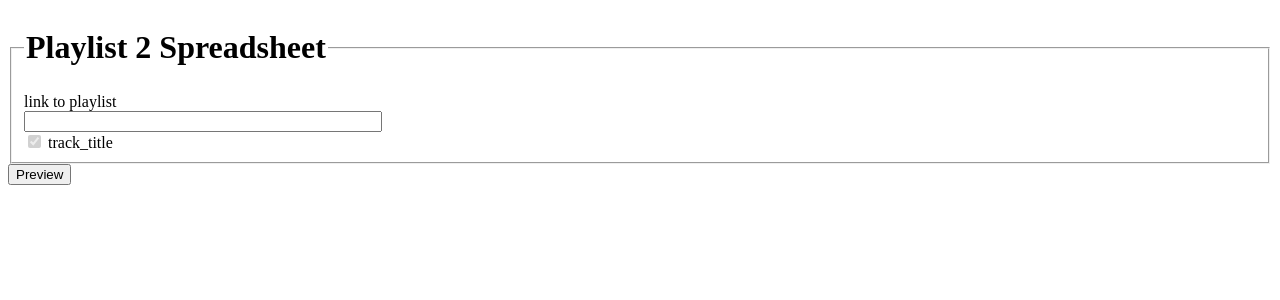
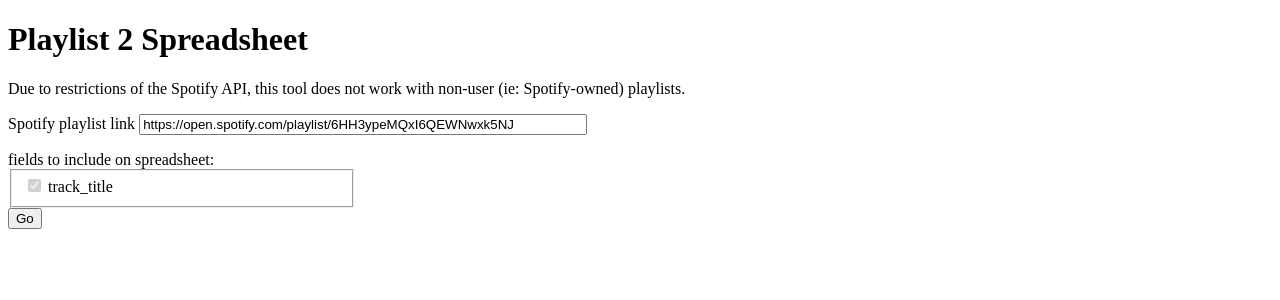
Before and after one commit to tefanodaniel/pl2spread, a Django app: template templates/pl2spread/index.html in a window 1280 px wide. Shown: the top 300 px of the page. Run offline with Django 3.2, Linux system fonts and the light colour scheme; the template is opened without the code that fills it, so the values that code supplies are empty.

Commit message:
Made some design changes to pl2spread.html

```diff
--- a/templates/pl2spread/index.html
+++ b/templates/pl2spread/index.html
@@ -7,13 +7,15 @@
     <title>Pl2Spread - Home</title>
   </head>
   <body>
-    <form name="pl2spread_form" action="{% url 'pl2spread:create_spreadsheet' %}" method="post">
+    <h1>Playlist 2 Spreadsheet</h1>
+        <p>Due to restrictions of the Spotify API, this tool does not work with non-user (ie: Spotify-owned) playlists.</p>
+        <form name="pl2spread_form" action="{% url 'pl2spread:create_spreadsheet' %}" method="post">
         {% csrf_token %}
-        <fieldset>
-            <legend><h1>Playlist 2 Spreadsheet</h1></legend>
-            <label for="playlist_url">link to playlist</label><br>
-            <input type="text" name="playlist_url" id="playlist_url" required
-                style ="width: 350px"><br>
+        <label for="playlist_url">Spotify playlist link&#9;</label>
+        <input type="text" name="playlist_url" id="playlist_url" required
+            value="https://open.spotify.com/playlist/6HH3ypeMQxI6QEWNwxk5NJ" style ="width: 440px"><br>
+        <p style="margin-bottom:0px">fields to include on spreadsheet:</p>
+        <fieldset style="width:25%">
             <input type="checkbox" name="track_title" id="field_0" value="track_title" checked disabled>
             <label for="field_0">track_title</label><br>
             {% for field in all_field_names %}
@@ -21,7 +23,8 @@
             <label for="field_{{ forloop.counter|add:"1" }}">{{ field }}</label><br>
             {% endfor %}
         </fieldset>
-        <input type="submit" value="Preview">
+        <input type="submit" value="Go">
     </form>
+
   </body>
 </html>
```
